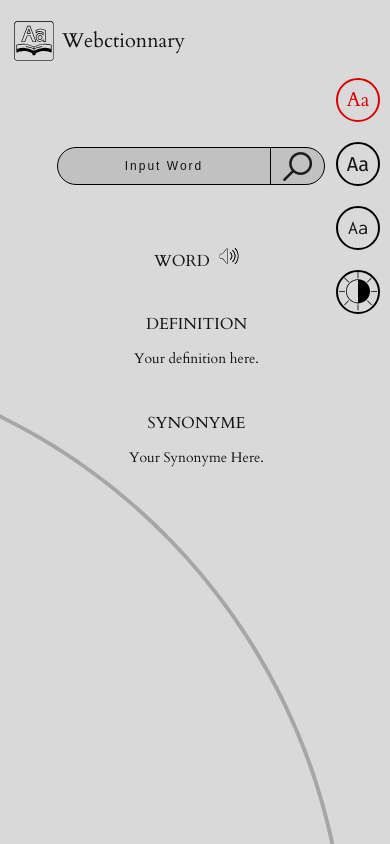
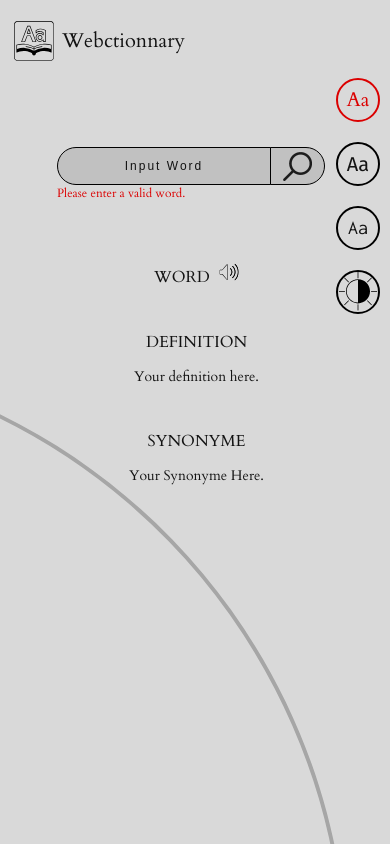
Before and after one commit to Atmena/05-lab-js-dictionnary, a plain HTML site: page index.html in a window 390 px wide. Both pictures are taken after a click on the button 297 px from the left and 165 px from the top of the page. Drawn offline with Linux system fonts and the light colour scheme; no server answers.

Commit message:
chore: Mise en place de script de vérification de champ de saisie

```diff
--- a/index.html
+++ b/index.html
@@ -27,6 +27,8 @@
             <input id="text-input" type="text" placeholder="Input Word">
             <input id="but-input" type="button" value=" ">
         </div>
+        <p id="error-message" class="error">Please enter a valid word.</p>
+        <div id="no-result-message" class="error">No result for this word.</div>
     </div>
     <div id="def">
         <h2 id="word">Word <img id="prononciation" src="src/media/sound-logo.svg" alt="Logo de son" width="20" height="20"></h2>
--- a/src/index.js
+++ b/src/index.js
@@ -1,6 +1,8 @@
 document.addEventListener("DOMContentLoaded", function() {
   let searchButton = document.querySelector("#but-input");
   let searchInput = document.querySelector("#text-input");
+  let errorMessage = document.querySelector("#error-message");
+  let noResultMessage = document.querySelector("#no-result-message");
 
   searchButton.addEventListener("click", searchWord);
   searchInput.addEventListener("keydown", function(event) {
@@ -11,7 +13,13 @@ document.addEventListener("DOMContentLoaded", function() {
 });
 
 function searchWord() {
-  let word = document.querySelector("#text-input").value;
+  let wordInput = document.querySelector("#text-input");
+  let word = wordInput.value.trim();
+  let errorMessage = document.querySelector("#error-message");
+  let noResultMessage = document.querySelector("#no-result-message");
+
+  if (/^[a-zA-Z]+$/.test(word)) {
+    errorMessage.style.display = "none";
     let apiUrl = "https://api.dictionaryapi.dev/api/v2/entries/en/" + word;
     let synApiUrl = "https://api.datamuse.com/words?rel_syn=" + word;
 
@@ -63,10 +71,16 @@ function searchWord() {
             })
             .catch(error => console.log("An error occurred while fetching synonyms: ", error));
           } else {
-        console.log("No results found for the searched word.");
+            errorMessage.style.display = "none";
+            noResultMessage.style.display = "block";
           }
         })
       .catch(error => console.log("An error occurred: ", error));
+  } else {
+    console.log("Please enter a valid word");
+    errorMessage.style.display = "block";
+    noResultMessage.style.display = "none";
+  }
 }
 
 function playAudio() {
--- a/src/style.css
+++ b/src/style.css
@@ -1,6 +1,6 @@
 :root {
     --main-white: #131313;
-    --main-black: #e1e1e1;
+    --main-black: #ffffff;
     --select-white: #db0000;
     --select-black: #E59803;
 }
@@ -82,14 +82,23 @@ h1 {
 }
 
 #content {
-    display: flex;
+    display: grid;
     justify-content: center;
     margin-bottom: 1.75rem;
+}
+
+.error {
+    color: var(--select-white);
+    display: none;
+    justify-content: center;
+    margin-left: 15.125rem;
+    margin: 0;
 }
 
 #search {
     display: flex;
     margin-right: 4rem;
+    margin-left: 15.125rem;
 }
 
 #text-input {
@@ -102,7 +111,6 @@ h1 {
     font-size: 1.25rem;
     letter-spacing: .125rem;
     padding: .6875rem 1.375rem;
-    margin-left: 15.125rem;
     margin-top: 4.9375rem;
 }
 
@@ -193,6 +201,7 @@ body.dark-mode .selector:hover {
 body.dark-mode #text-input {
     background: #444444;
     border: 1px solid var(--main-black);
+    color: var(--main-black);
 }
 
 body.dark-mode #text-input::placeholder {
@@ -213,6 +222,10 @@ body.dark-mode #prononciation {
 
 body.dark-mode #headerimg {
     filter: invert(100%) sepia(0%) saturate(7361%) hue-rotate(152deg) brightness(137%) contrast(76%);
+}
+
+body.dark-mode .error {
+    color: var(--select-black);
 }
 
 @media screen and (max-width: 48rem) {
@@ -243,9 +256,20 @@ body.dark-mode #headerimg {
         height: 2.5rem;
     }
 
+    #search {
+        margin-left: 120px;
+    }
+
+    .error {
+        color: var(--select-white);
+        display: none;
+        justify-content: center;
+        margin-left: 120px;
+        font-size: .75rem;
+    }
+
     #text-input {
         width: 10.5rem;
-        margin-left: 120px;
         font-size: .75rem;
     }
 
@@ -255,7 +279,7 @@ body.dark-mode #headerimg {
 
     #def {
         grid-template-columns: 1fr;
-        grid-template-rows: 50px 1fr 1fr;
+        grid-template-rows: 50px 1 1;
         margin-left: 67px;
     }
 
@@ -290,3 +314,20 @@ body.dark-mode #headerimg {
     }
 
 }
+
+@media screen and (max-width: 375px) {
+    #but-input {
+        width: 30px;
+        background-size: 70%;
+    }
+
+    body.dark-mode #but-input {
+        background-size: 70%;
+    }
+}
+
+@media screen and (max-width: 320px) {
+    #text-input {
+        width: 110px;
+    }
+}
```
Lines whose indentation alone changed are shown as unchanged.
